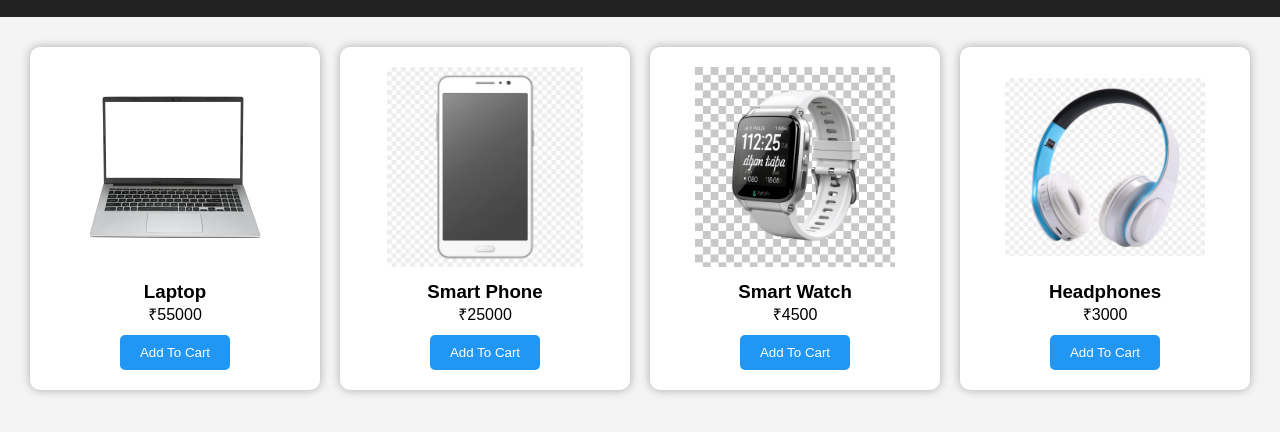
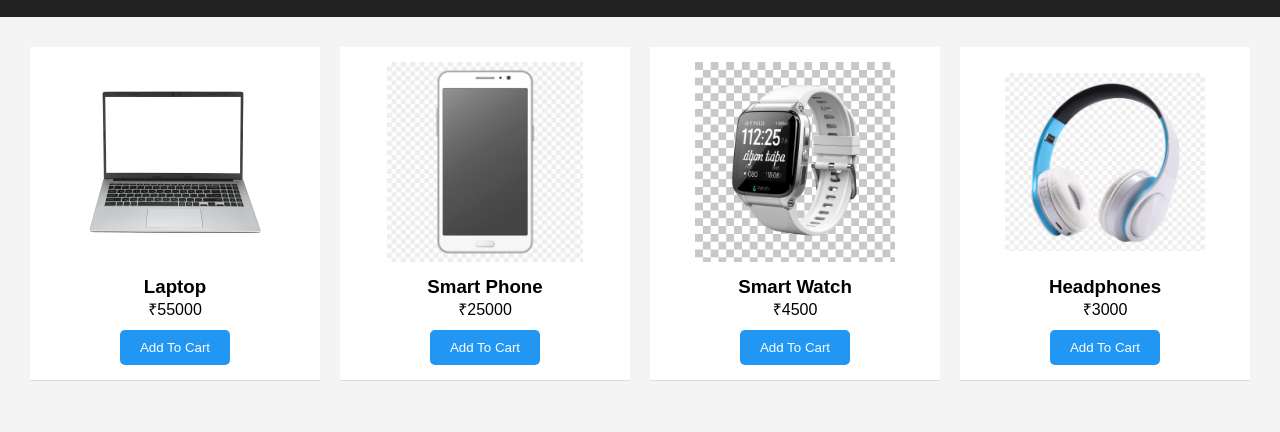
Before and after one commit to pareddysruthi46-crypto/E-commerce, a website: page product.html in a window 1280 px wide. Shown: the part 60-492 px from the top of the page. Drawn offline with Linux system fonts and the light colour scheme.

Commit message:
Update style.css

```diff
--- a/css/style.css
+++ b/css/style.css
@@ -50,9 +50,11 @@ nav a{
 
 .card{
     background:white;
-    padding:20px;
-    border-radius:10px;
-    box-shadow:0 0 10px rgba(0,0,0,0.3);
+    padding:15px;
+    margin:0;
+    border-radius:0;
+    box-shadow:none;
+    border-bottom:1px solid #ddd;
     text-align:center;
 }
 
@@ -102,5 +104,5 @@ footer{
 #total{
     font-size:35px;
     font-weight:bold;
-    margin:20px;
+    margin: 10px 20px;
 }
```
